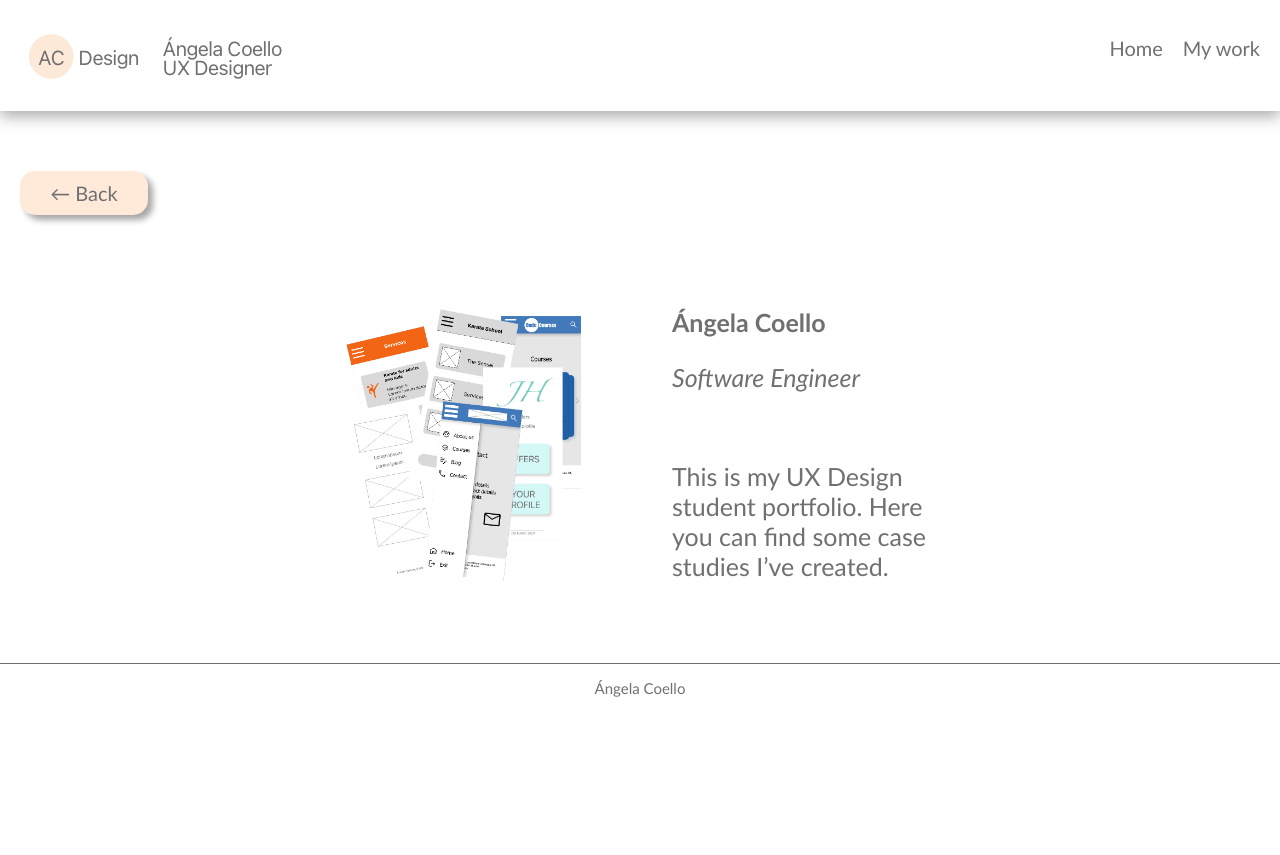
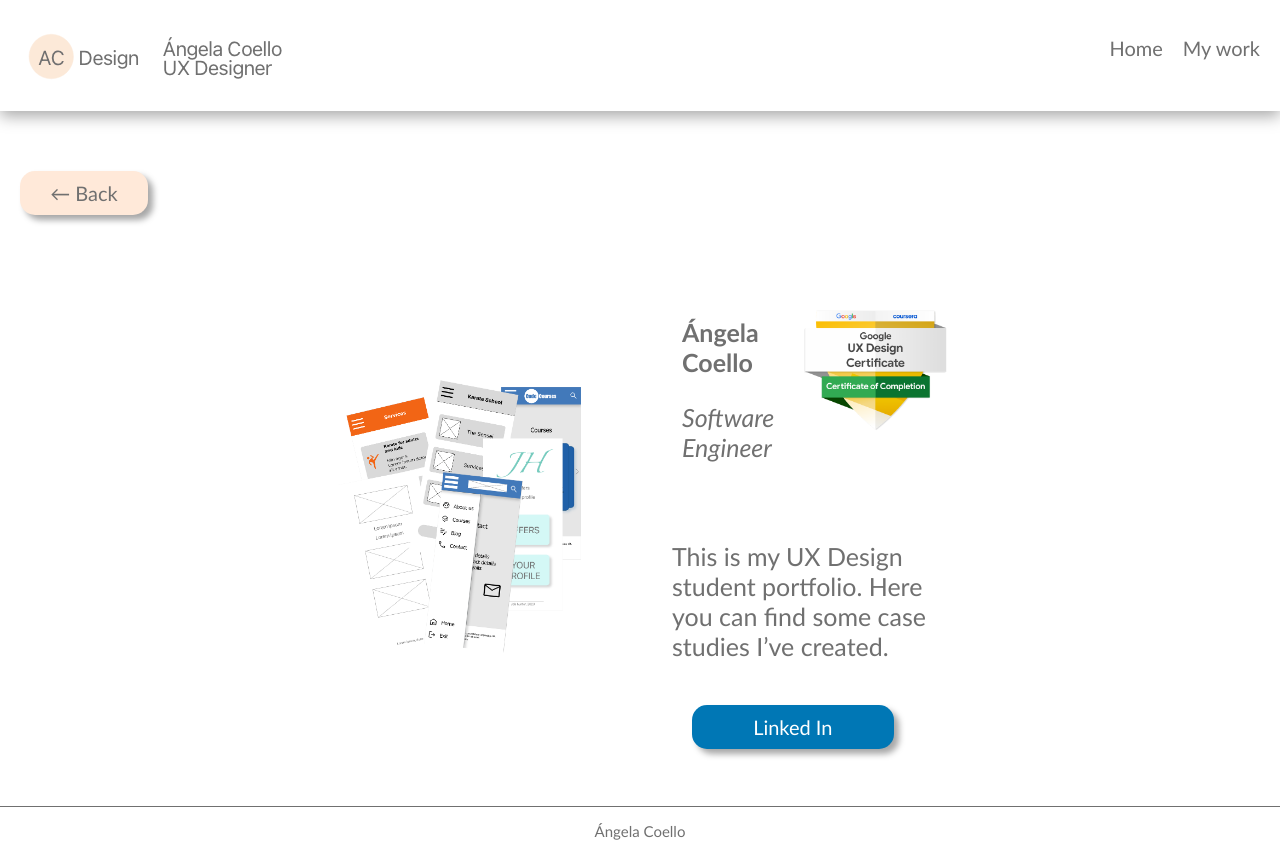
Before and after one commit to AngCP/angelacoelloportfolio, a plain HTML site: page pages/about_me.html in a window 1280 px wide. Before the commit the page ends 800 px from the top, so only its background shows below. Drawn offline with Linux system fonts and the light colour scheme.

Commit message:
Certificate image
About me page update. Certificate image added.

```diff
--- a/pages/about_me.html
+++ b/pages/about_me.html
@@ -28,10 +28,17 @@
                     <img src="../assets/profile.png" alt="logo" />
                 </div>
                 <div class="description">
-                    <p class="descripcion_text"><b>Ángela Coello</b></p>
-                    <p class="descripcion_text"><i>Software Engineer</i></p>
+                    <div id="name_and_certificate">
+                        <div>
+                            <p class="descripcion_text"><b>Ángela Coello</b></p>
+                            <p class="descripcion_text"><i>Software Engineer</i></p>
+                        </div>
+                        <img id="certificate_picture" src="../assets/google-ux-design-certificate.2.png" alt="certificate" />
+                    </div>
                     <br>
                     <p class="descripcion_text">This is my UX Design student portfolio. Here you can find some case studies I’ve created.</p>
+                    <br>
+                    <button class="social_network_button" type="button" onclick="location.href='https://www.linkedin.com/in/%C3%A1ngela-coello-pulido-0b2904135/'">Linked In</button>
                 </div>
             </div>
             <br><br><br>
--- a/styles/pages.css
+++ b/styles/pages.css
@@ -106,6 +106,17 @@
     background-color: #ffffff;
 }
 
+#certificate_picture {
+    margin: 0 auto;
+    height: 150px;
+    width: 150px;
+}
+
+#name_and_certificate{
+    display: flex;
+    flex-direction: row;
+}
+
 @media screen and (max-width: 480px) { /* Mobile devices. */
 
     .back_button {
@@ -130,6 +141,11 @@
     .social_network_button {
         font-size: 15px;
     }
+
+    #name_and_certificate{
+        display: flex;
+        flex-direction: column;
+    }
 }
 
 @media screen and (max-width: 768px) { /* iPads, Tablets. */
@@ -142,12 +158,20 @@
         padding-left: 20px;
         padding-right: 20px;
     }
+
+    #name_and_certificate{
+        padding: 10px;
+    }
 }
 
 @media screen and (min-width: 769px) { /* Small screens, laptops. */
-
+    #name_and_certificate{
+        padding: 10px;
+    }
 }
 
 @media screen and (min-width: 1200px) { /* Desktops, large screens. */
-
+    #name_and_certificate{
+        padding: 10px;
+    }
 }
```
Also changed, not shown: assets/google-ux-design-certificate.2.png (added).
